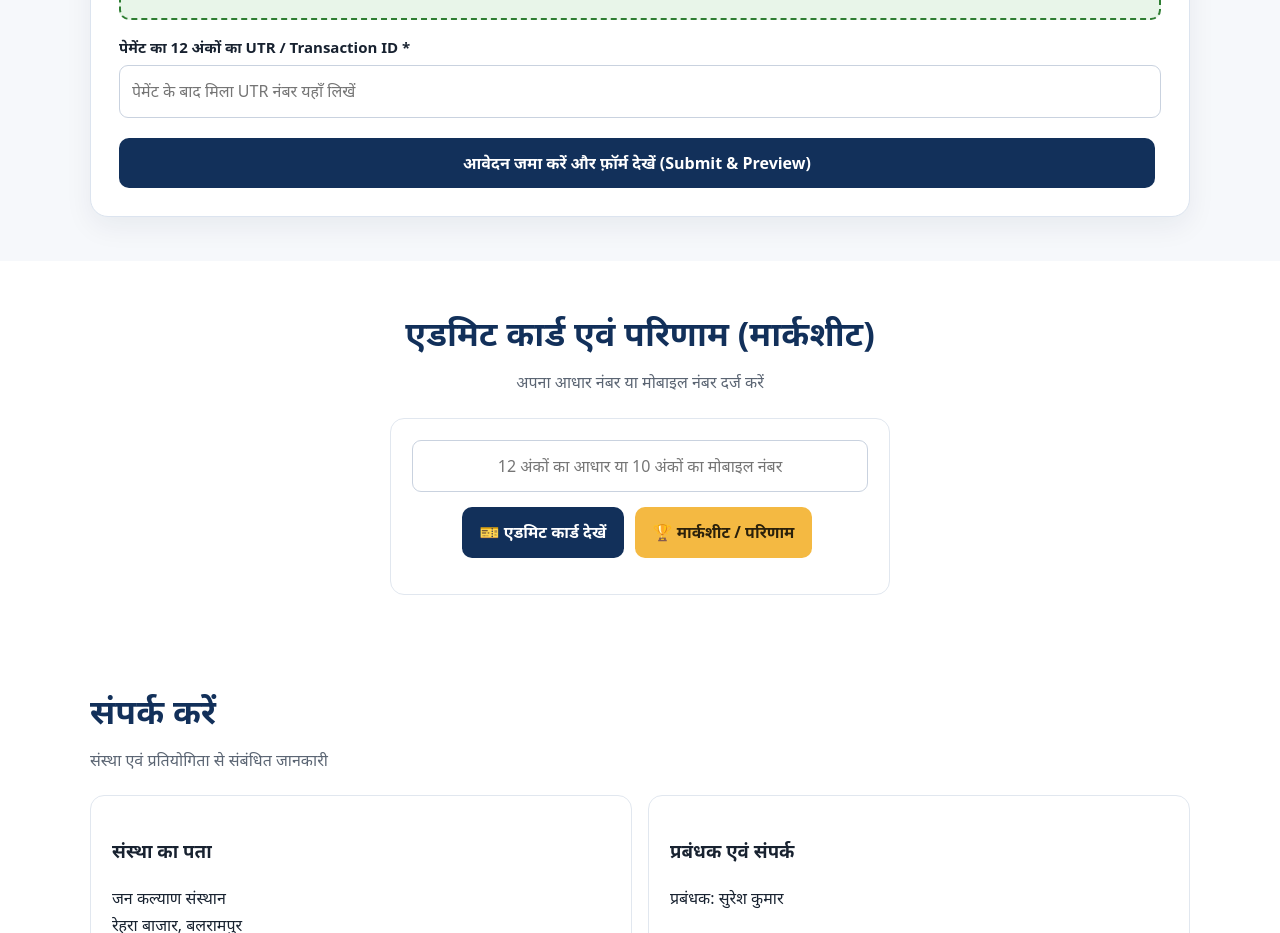
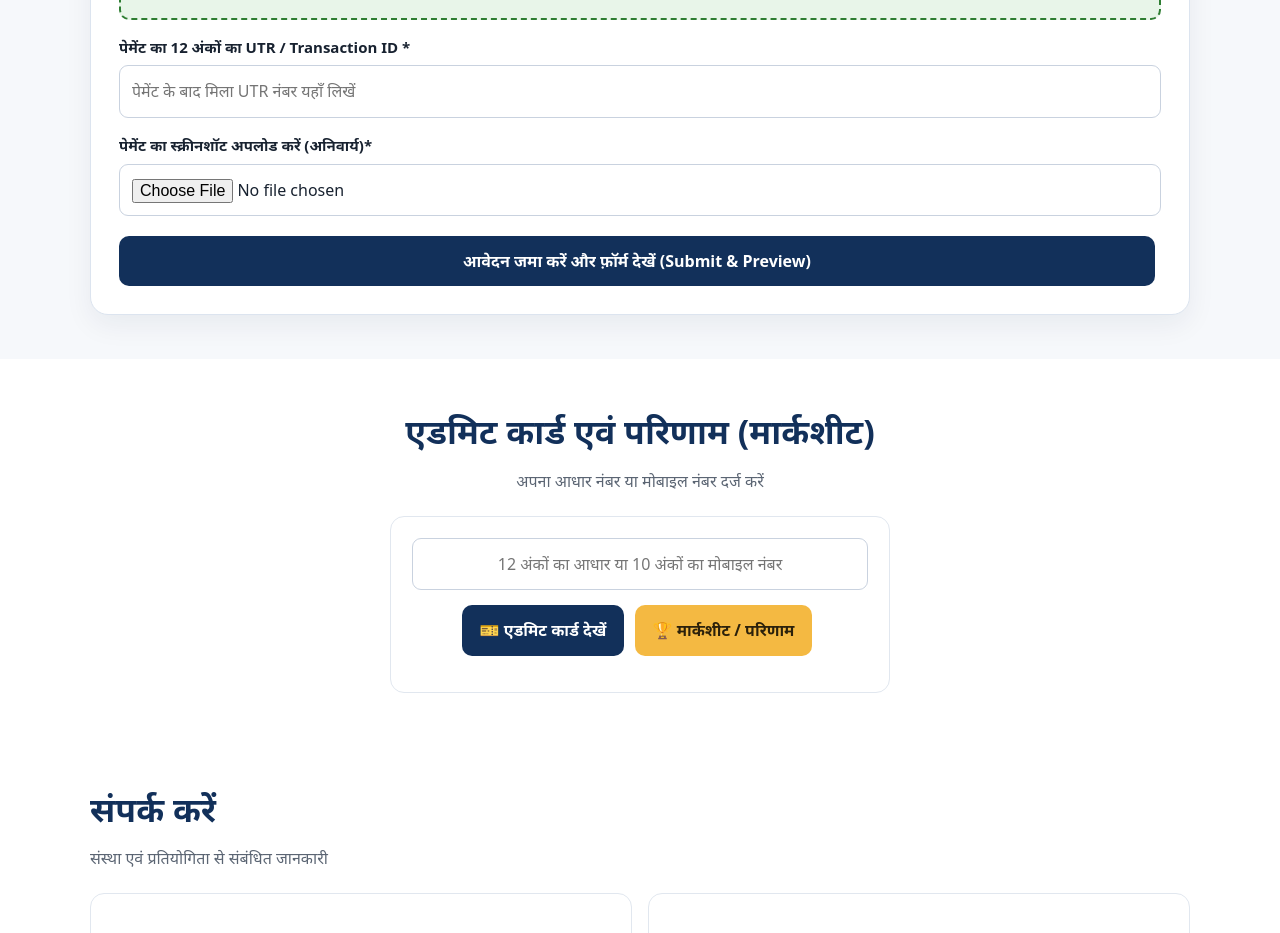
Before and after one commit to kumars67016/jan-kalyan-sansthan-, a plain HTML site: page index.html in a window 1280 px wide. Shown: the part 5040-5973 px from the top of the page. Drawn offline with Linux system fonts and the light colour scheme.

Commit message:
Update index.html

```diff
--- a/index.html
+++ b/index.html
@@ -112,7 +112,8 @@ form{background:#fff;border:1px solid #dce4ef;border-radius:18px;padding:clamp(1
     </div>
 
     <div class="field full"><label for="utr">पेमेंट का 12 अंकों का UTR / Transaction ID *</label><input id="utr" name="utr" required placeholder="पेमेंट के बाद मिला UTR नंबर यहाँ लिखें"></div>
-    <div class="field full"><button class="btn" type="submit">आवेदन जमा करें और फ़ॉर्म देखें (Submit & Preview)</button></div>
+  <div class="field full"><label for="payScreenshot">पेमेंट का स्क्रीनशॉट अपलोड करें (अनिवार्य)*</label><input type="file" id="payScreenshot" accept="image/*" required></div>
+  <div class="field full"><button class="btn" type="submit">आवेदन जमा करें और फ़ॉर्म देखें (Submit & Preview)</button></div>
   </form>
 
   <!-- भरा हुआ पूरा फॉर्म (डाउनलोड और प्रिंट के लिए) -->
```
